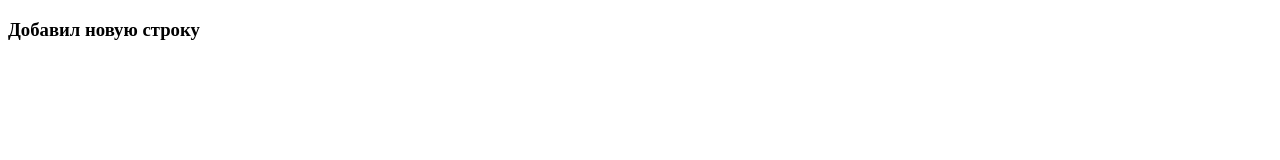
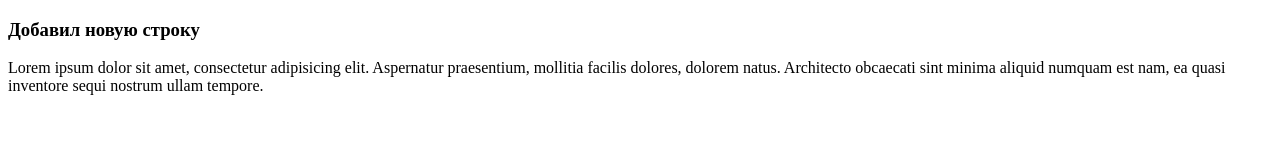
Before and after one commit to mmmdino/teamworkopen, a plain HTML site: page index.html in a window 1280 px wide. Drawn offline with Linux system fonts and the light colour scheme.

Commit message:
Добавление текста
Добавление текста. Подробное описание. Текст добавлен потому что потому что

теги какие то

```diff
--- a/index.html
+++ b/index.html
@@ -6,5 +6,6 @@
 </head>
 <body>
     <h3>Добавил новую строку</h3>
+    <p>Lorem ipsum dolor sit amet, consectetur adipisicing elit. Aspernatur praesentium, mollitia facilis dolores, dolorem natus. Architecto obcaecati sint minima aliquid numquam est nam, ea quasi inventore sequi nostrum ullam tempore.</p>
 </body>
 </html>
```
